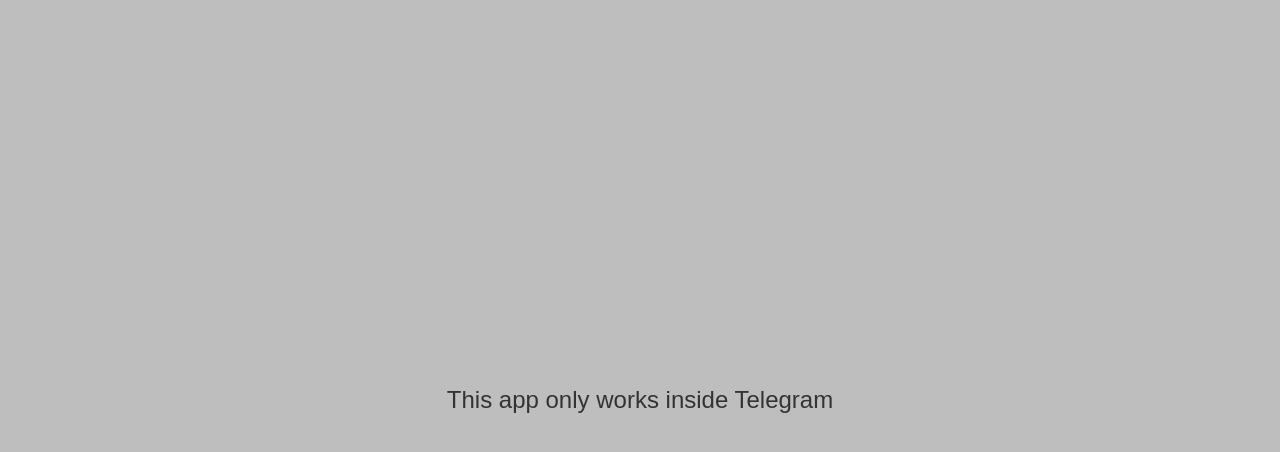
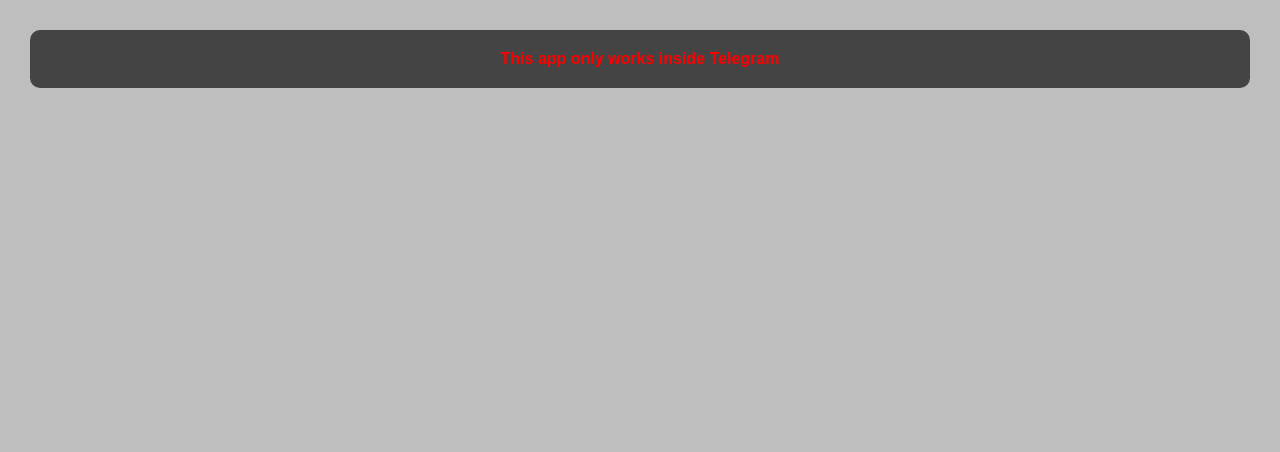
Before and after one commit to IvanDeus/TGminiApp-Metronome, a Flask app: page / in a window 1280 px wide. Shown: the top 452 px of the page. Run offline with Flask 3, Linux system fonts and the light colour scheme; some libraries are stand-ins or nearby versions.

Commit message:
Update load.html

```diff
--- a/templates/load.html
+++ b/templates/load.html
@@ -1,26 +1,14 @@
 <!DOCTYPE html>
 <html lang="en">
 <head>
-    <meta charset="UTF-8">
-    <title>Loading...</title>
-    <meta name="viewport" content="width=device-width, initial-scale=1.0">
-    <link rel="icon" type="image/x-icon" href="static/favicon.ico">
-    <style>
-        body {
-            font-family: Arial, sans-serif;
-            background: #bebebe;
-            margin: 0;
-            padding: 0;
-            display: flex;
-            justify-content: center;
-            align-items: center;
-            height: 100vh;
-            color: #333;
-            font-size: 24px;
-        }
-    </style>
+<meta charset="UTF-8">
+<meta name="viewport" content="width=device-width, initial-scale=1.0">
+<title>Metronome</title>
+ <link rel="icon" type="image/x-icon" href="static/favicon.ico">
+ <link rel="stylesheet" href="static/css/styles.css">
 </head>
 <body>
+
     <div id="loader">Loading...</div>
 
     <script>
@@ -44,5 +32,6 @@
             loadScript("static/js/main.js", null, true);
         });
     </script>
+
 </body>
 </html>
```
